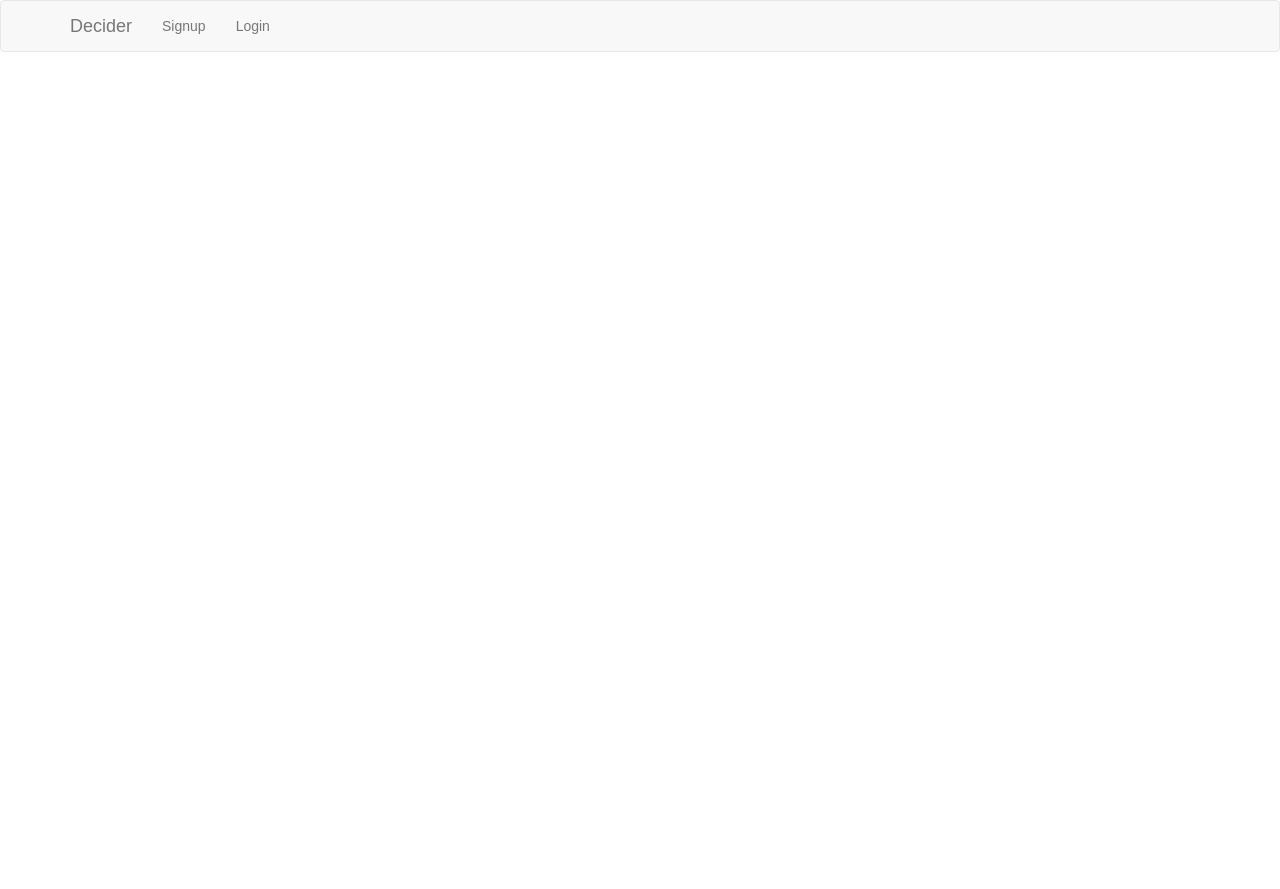
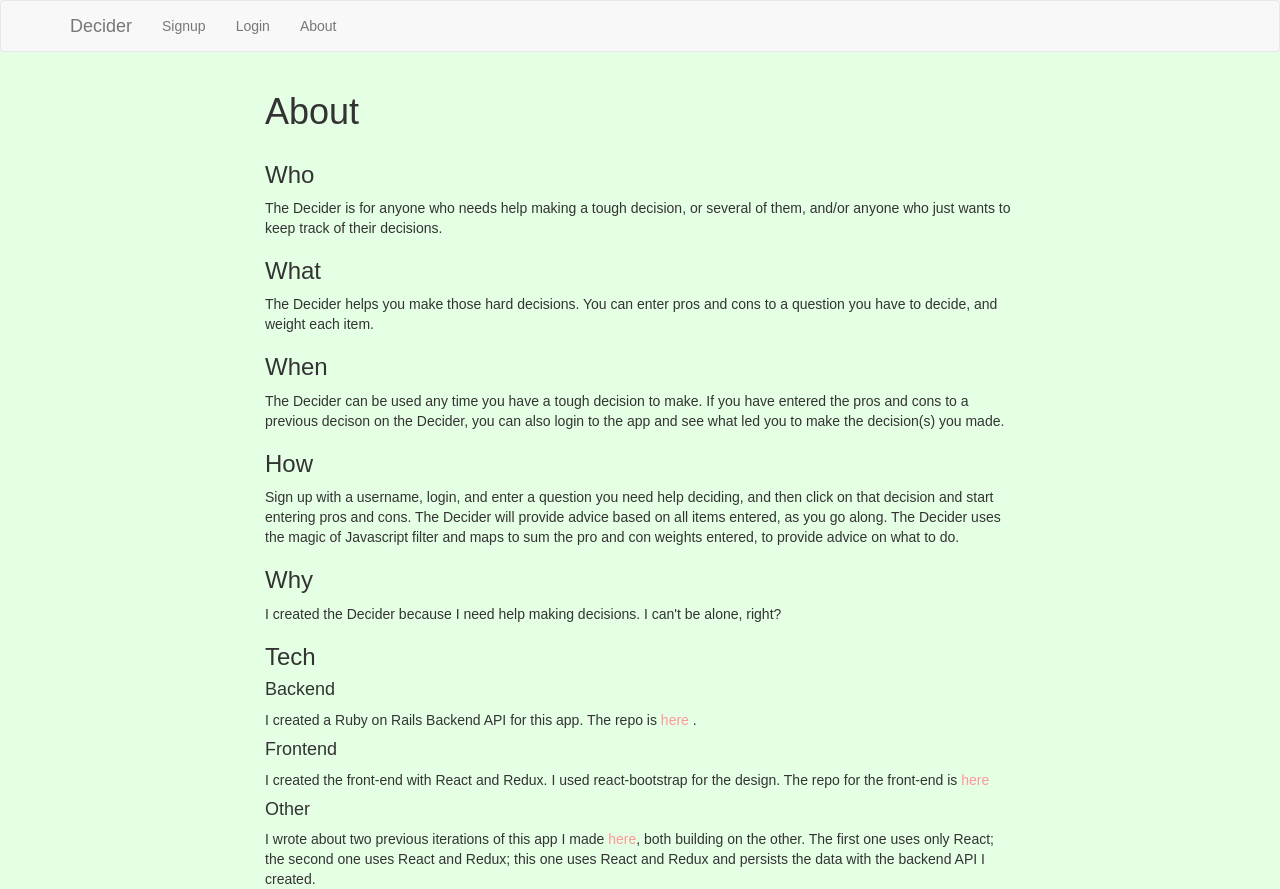
Before and after one commit to nadinesk/decision-helper-client, a React (Create React App) app: page /about in a window 1280 px wide. Before the commit the page ends 800 px from the top, so only its background shows below. Built offline with nearby package versions, Linux system fonts and the light colour scheme.

Commit message:
about page

```diff
--- a/src/App.css
+++ b/src/App.css
@@ -52,7 +52,7 @@ ul {
 }
 
 a {
-  color: black;
+  color: #ff9898;
 }
 
 .decision-list-delete, .item-list-delete {
@@ -89,3 +89,12 @@ hr {
 .item-form-weight, .item-form-category {
   width: 10%;
 }
+
+.category-header {
+  color: #ff9898 ;
+}
+
+.advice-given {
+  color:#ff9898 ;
+  padding-bottom: 5%;
+}
--- a/src/App.js
+++ b/src/App.js
@@ -12,6 +12,7 @@ import User from './components/User'
 import Decision from './components/Decision'
 import AddDecision from './components/DecisionForm'
 import Items from './components/Items'
+import About from './components/About'
 import { connect } from 'react-redux'
 
 import { bindActionCreators } from 'redux'
@@ -66,6 +67,7 @@ class App extends Component {
               <Route exact path="/decisions" component={Decision} />
               <Route path="/decisions/:id" component={Items} />
               <Route exact path="/decision/new" component={AddDecision} />
+              <Route exact path="/about" component={About} />
             </div>
 
           </Router>
--- a/src/components/About.js
+++ b/src/components/About.js
@@ -1 +1,72 @@
-About.js
+import React, { Component } from 'react';
+import { Form, FormGroup, ControlLabel, Col, FormControl, Button, Grid, Row } from 'react-bootstrap'
+
+
+class Home extends React.Component {
+ componentDidMount() {
+
+
+           document.body.style.backgroundColor = "#e5ffe5";
+    }
+
+
+
+render() {
+
+      return (
+
+
+      <Grid>
+        <Row>
+          <Col md={2}/>
+          <Col md={8}>
+            <h1> About </h1>
+          </Col>
+          <Col md={2}/>
+        </Row>
+        <Row>
+        <Col md={2} />
+        <Col md={8}>
+        <h3> Who </h3>
+        The Decider is for anyone who needs help making a tough decision, or several of them, and/or anyone who just wants to keep track of their decisions.
+        <h3>What </h3>
+        <div> The Decider helps you make those hard decisions. You can enter pros and cons to a question you have to decide, and weight each item. </div>
+        <h3>When </h3>
+        <div> The Decider can be used any time you have a tough decision to make. If you have entered the pros and cons to a previous decison on the Decider, you can also login to the app and see what led you to make the decision(s) you made.
+        </div>
+        <h3> How </h3>
+        <div>
+        Sign up with a username, login, and enter a question you need help deciding, and then click on that decision and start entering pros and cons. The Decider will provide advice based on all items entered, as you go along.
+        The Decider uses the magic of Javascript filter and maps to sum the pro and con weights entered, to provide advice on what to do.
+        </div>
+        <div>
+        <h3> Why </h3>
+        <div> I created the Decider because I need help making decisions. I can't be alone, right?  </div>
+
+
+        <h3> Tech  </h3>
+        <h4> Backend </h4>
+        <div>I created a Ruby on Rails Backend API for this app. The repo is <a href="https://github.com/nadinesk/decision-helper-api">here</a> . </div>
+
+        <h4> Frontend </h4>
+        <div>I created the front-end with React and Redux. I used react-bootstrap for the design. The repo for the front-end is <a href="https://github.com/nadinesk/decision-helper-client">here </a> </div>
+
+
+        <h4>Other </h4>
+        <div> I wrote about two previous iterations of this app I made <a href="https://nadinesk.github.io/react,/redux,/javascript,/coding/2017/09/25/decision-react-redux.html">here</a>, both building on the other. The first one uses only React; the second one uses React and Redux; this one uses React and Redux and persists the data with the backend API I created.
+        </div>
+
+        </div>
+
+        </Col>
+        <Col md={2} />
+        </Row>
+       </Grid>
+
+)
+  }
+
+
+}
+
+export default Home
--- a/src/components/ItemList.js
+++ b/src/components/ItemList.js
@@ -55,7 +55,7 @@ class ItemList extends Component {
         <Row className="item-list">
 
             <Col md={12}>
-            <h3> Pros </h3>
+            <h3 className="category-header"> Pros </h3>
             <Table condensed hover>
                 <thead>
                   <tr>
@@ -70,7 +70,7 @@ class ItemList extends Component {
             </Col>
 
             <Col md={12}>
-            <h3> Cons </h3>
+            <h3 className="category-header"> Cons </h3>
             <Table  condensed hover>
                 <thead>
                   <tr>
--- a/src/components/Items.js
+++ b/src/components/Items.js
@@ -84,19 +84,19 @@ class Items extends Component {
              <Row >
               <Col md={2}/>
               <Col  md={4}>
-                <h3> Pros Weight Total: {proWeightsSum} </h3>
+                <h3 className="category-header"> Pros Weight Total: {proWeightsSum} </h3>
 
               </Col>
 
               <Col  md={4}>
-                <h3> Cons Weight Total: {conWeightsSum} </h3>
+                <h3 className="category-header"> Cons Weight Total: {conWeightsSum} </h3>
               </Col>
               <Col md={2}/>
               </Row>
               <Row>
                 <Col md={2}/>
-                <Col className="item-list" md={8}>
-                  <h3> Advice: {adviceGiven} </h3>
+                <Col  md={8}>
+                  <h1 className="advice-given"> Advice: {adviceGiven} </h1>
                 </Col>
                 <Col md={2}/>
               </Row>
--- a/src/components/Navigation.js
+++ b/src/components/Navigation.js
@@ -37,11 +37,13 @@ class Navigation extends Component {
                 <NavItem href="/decisions"> Decisions </NavItem>
                 <NavItem href="/user"> {this.props.currentUser.username}</NavItem>
                 <NavItem href="/" onClick={this.handleLogout}>Log Out</NavItem>
+                <NavItem href="/about" >About</NavItem>
               </Nav>
             :
               <Nav>
                 <NavItem href="/signup">Signup</NavItem>
                 <NavItem href="/login">Login</NavItem>
+                <NavItem href="/about" >About</NavItem>
               </Nav>
           }
 
```
